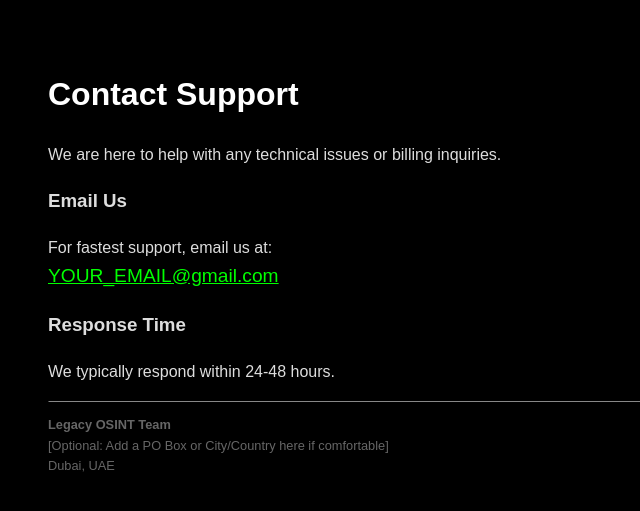
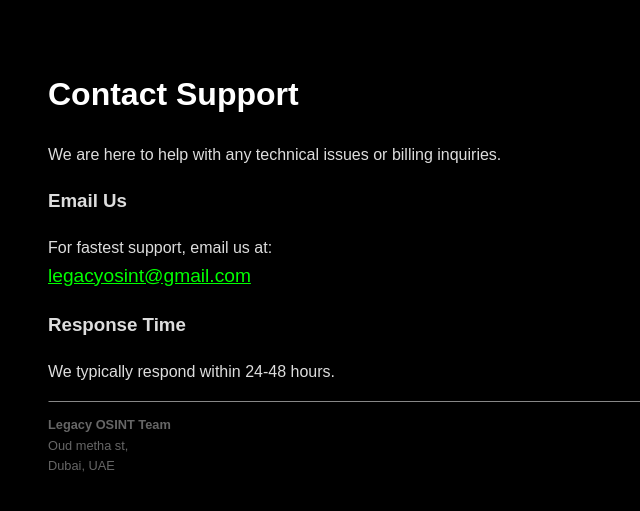
Before and after one commit to legacyosint/osint-chatbot, a Flask app: page /support in a window 1280 px wide. Shown: the top 511 px of the page, without its empty margins (0-640 px from the left). Run offline with Flask 3, Linux system fonts and the light colour scheme; some libraries are stand-ins or nearby versions.

Commit message:
Update support.html

```diff
--- a/templates/support.html
+++ b/templates/support.html
@@ -10,7 +10,7 @@
 
     <h3>Email Us</h3>
     <p>For fastest support, email us at: <br>
-    <a href="mailto:YOUR_EMAIL@gmail.com" style="color: #00ff00; font-size: 1.2em;">YOUR_EMAIL@gmail.com</a></p>
+    <a href="mailto:YOUR_EMAIL@gmail.com" style="color: #00ff00; font-size: 1.2em;">legacyosint@gmail.com</a></p>
 
     <h3>Response Time</h3>
     <p>We typically respond within 24-48 hours.</p>
@@ -18,7 +18,7 @@
     <hr style="border-color: #333;">
     <p style="font-size: 0.8em; color: #666;">
         <strong>Legacy OSINT Team</strong><br>
-        [Optional: Add a PO Box or City/Country here if comfortable]<br>
+        Oud metha st,<br>
         Dubai, UAE
     </p>
 </body>
```
